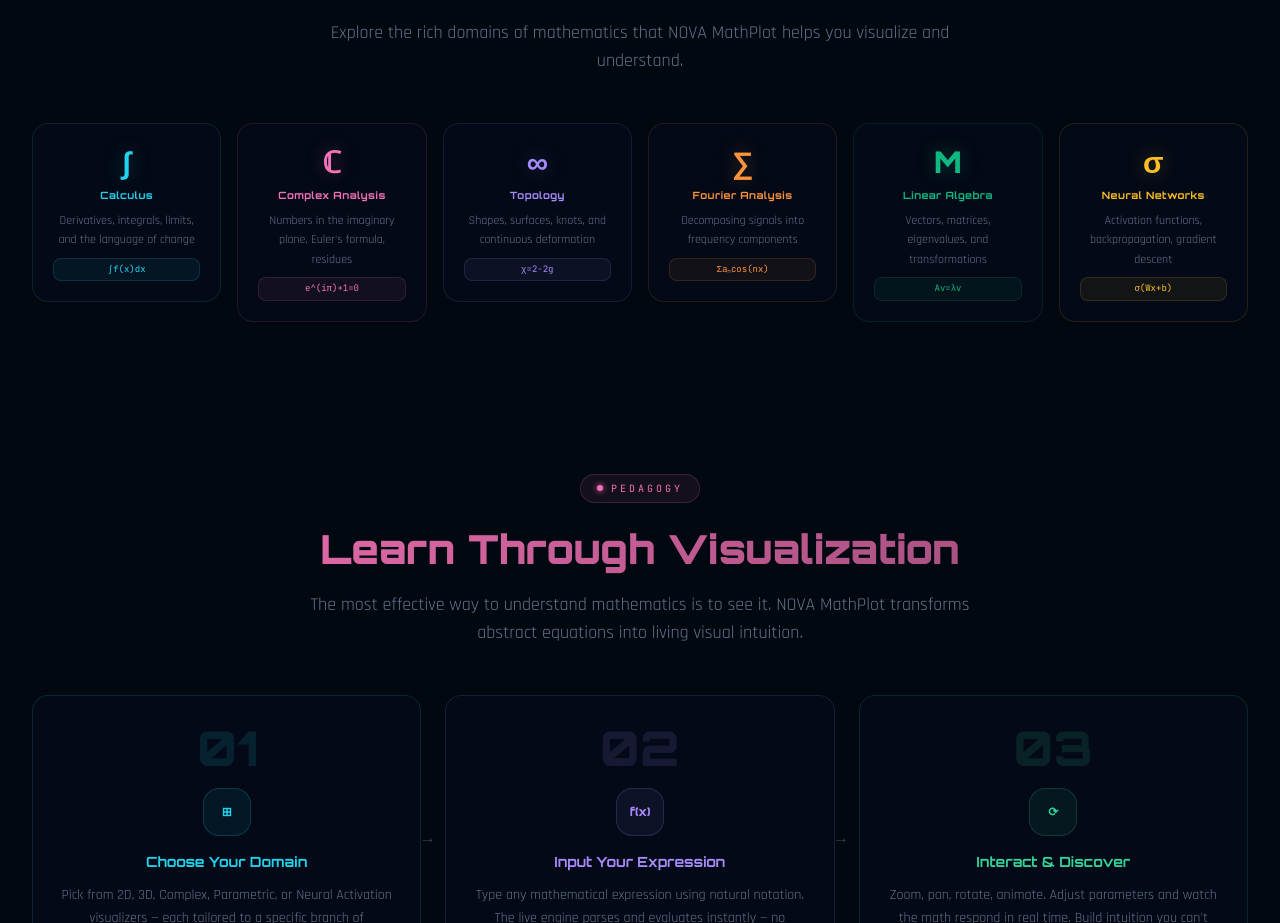
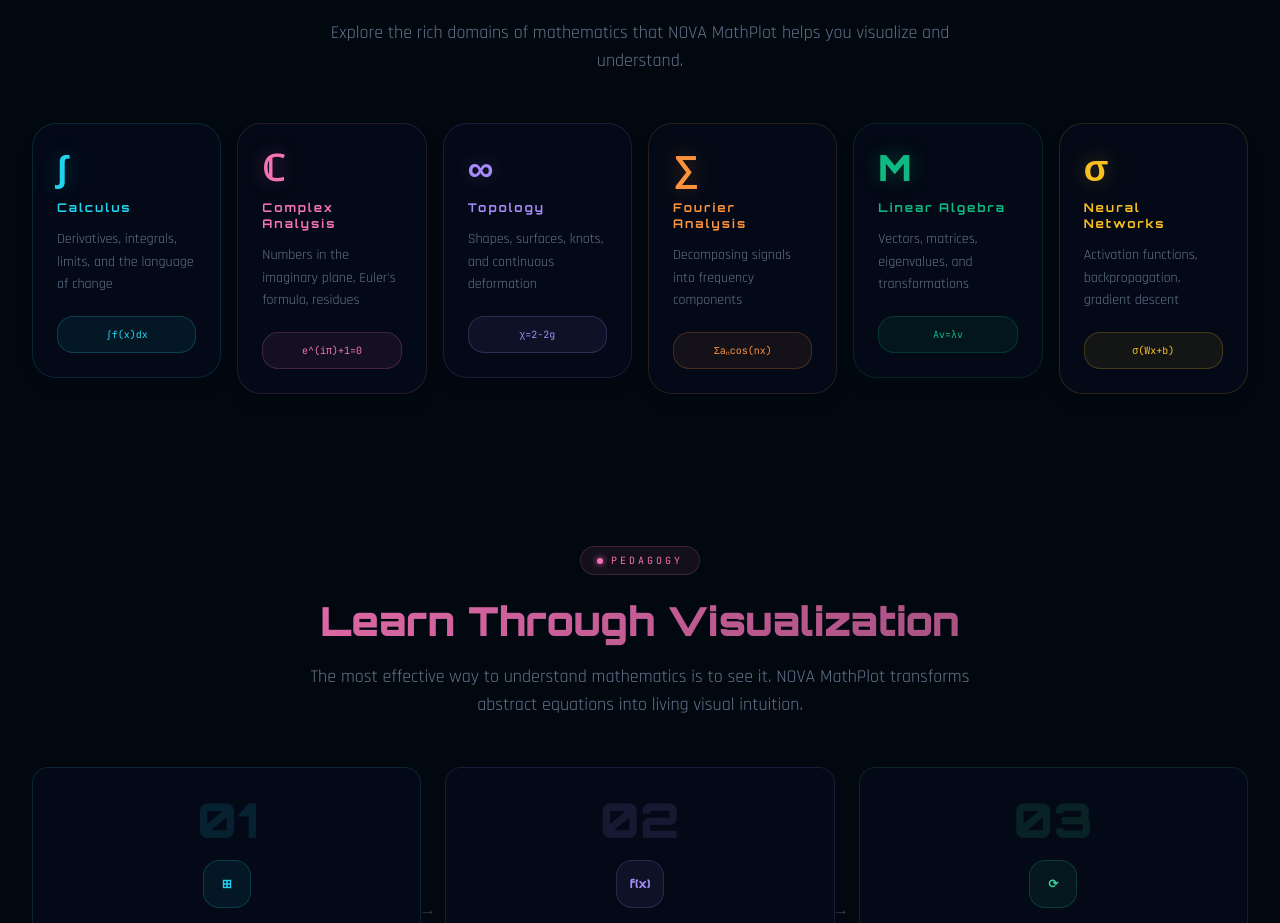
Before and after one commit to Hafiz-Sakib/nova-mathplot, a React (Create React App) app: page / in a window 1280 px wide. Shown: the part 3340-4263 px from the top of the page. Built offline with nearby package versions, Linux system fonts and the light colour scheme.

Commit message:
updated Mathmatical Words Card Section

```diff
--- a/src/components/HomePage.js
+++ b/src/components/HomePage.js
@@ -1397,10 +1397,11 @@ export default function HomePage({ setPage }) {
       </section>
 
       {/* ══════════════════════════════════════════════════
-          MATHEMATICAL WORLDS
+    MATHEMATICAL WORLDS - Improved Animation
 ══════════════════════════════════════════════════ */}
       <section className="px-4 sm:px-8 pb-24 max-w-7xl mx-auto">
         <div className="nova-divider mb-14" />
+
         <RevealSection>
           <SectionHeader
             eyebrow="Domains"
@@ -1409,62 +1410,79 @@ export default function HomePage({ setPage }) {
             subtitle="Explore the rich domains of mathematics that NOVA MathPlot helps you visualize and understand."
             color="#10b981"
           />
+
           <div className="grid grid-cols-2 sm:grid-cols-3 lg:grid-cols-6 gap-4">
             {MATH_WORLDS.map((world, i) => (
-              <RevealSection key={world.name} delay={i * 60}>
-                <TiltCard intensity={10}>
-                  <div
-                    className="p-5 rounded-2xl text-center h-full cursor-default transition-all duration-300"
+              <RevealSection key={world.name} delay={i * 45} className="group">
+                <TiltCard intensity={12}>
+                  <div
+                    className="p-6 rounded-3xl h-full cursor-default relative overflow-hidden transition-all duration-500 group-hover:-translate-y-3"
                     style={{
                       background:
                         hoveredWorld === world.name
                           ? isDark
-                            ? `rgba(${world.color
-                                .replace("#", "")
-                                .match(/.{2}/g)
-                                .map((h) => parseInt(h, 16))
-                                .join(",")},0.12)`
-                            : `${world.color}08`
+                            ? `rgba(16, 185, 129, 0.12)` // fallback + custom per card below
+                            : `${world.color}15`
                           : cardBg,
-                      border: `1px solid ${hoveredWorld === world.name ? world.color + "50" : world.color + "20"}`,
+                      border: `1px solid ${hoveredWorld === world.name ? world.color + "60" : world.color + "25"}`,
                       boxShadow:
                         hoveredWorld === world.name
-                          ? `0 0 30px ${world.color}20`
-                          : "none",
+                          ? `0 25px 50px -12px ${world.color}40`
+                          : "0 10px 15px -3px rgb(0 0 0 / 0.1)",
                     }}
                     onMouseEnter={() => setHoveredWorld(world.name)}
                     onMouseLeave={() => setHoveredWorld(null)}
                   >
-                    <div
-                      className="font-orbitron font-black text-3xl mb-2"
+                    {/* Dynamic Background Glow */}
+                    <div
+                      className="absolute inset-0 opacity-0 group-hover:opacity-100 transition-opacity duration-700 pointer-events-none"
+                      style={{
+                        background: `radial-gradient(circle at 40% 25%, ${world.color}30, transparent 70%)`,
+                      }}
+                    />
+
+                    <div className="relative z-10 flex flex-col h-full">
+                      {/* Symbol */}
+                      <div
+                        className="font-orbitron font-black text-4xl mb-3 transition-all duration-500 group-hover:scale-110 group-hover:-translate-y-1"
                         style={{
                           color: world.color,
-                        textShadow: `0 0 20px ${world.color}50`,
+                          textShadow:
+                            hoveredWorld === world.name
+                              ? `0 0 35px ${world.color}80`
+                              : `0 0 20px ${world.color}50`,
                         }}
                       >
                         {world.symbol}
                       </div>
-                    <div
-                      className="font-orbitron font-bold text-[10px] tracking-wider mb-2"
+
+                      {/* Name */}
+                      <div
+                        className="font-orbitron font-bold text-xs tracking-[2px] mb-3 transition-all"
                         style={{ color: world.color }}
                       >
                         {world.name}
                       </div>
+
+                      {/* Description */}
                       <p
-                      className="font-rajdhani text-xs leading-relaxed mb-2"
+                        className="font-rajdhani text-sm leading-relaxed mb-5 flex-1 transition-colors duration-300"
                         style={{ color: textSecondary }}
                       >
                         {world.desc}
                       </p>
-                    <div
-                      className="font-mono text-[9px] px-2 py-1 rounded-lg"
-                      style={{
-                        background: `${world.color}10`,
+
+                      {/* Formula */}
+                      <div
+                        className="font-mono text-[10px] px-4 py-2.5 rounded-2xl text-center transition-all duration-500 group-hover:scale-105 group-hover:shadow-inner"
+                        style={{
+                          background: `${world.color}12`,
                           color: world.color,
-                        border: `1px solid ${world.color}25`,
+                          border: `1px solid ${world.color}35`,
                         }}
                       >
                         {world.formula}
+                      </div>
                     </div>
                   </div>
                 </TiltCard>
```
Lines whose indentation alone changed are shown as unchanged.
